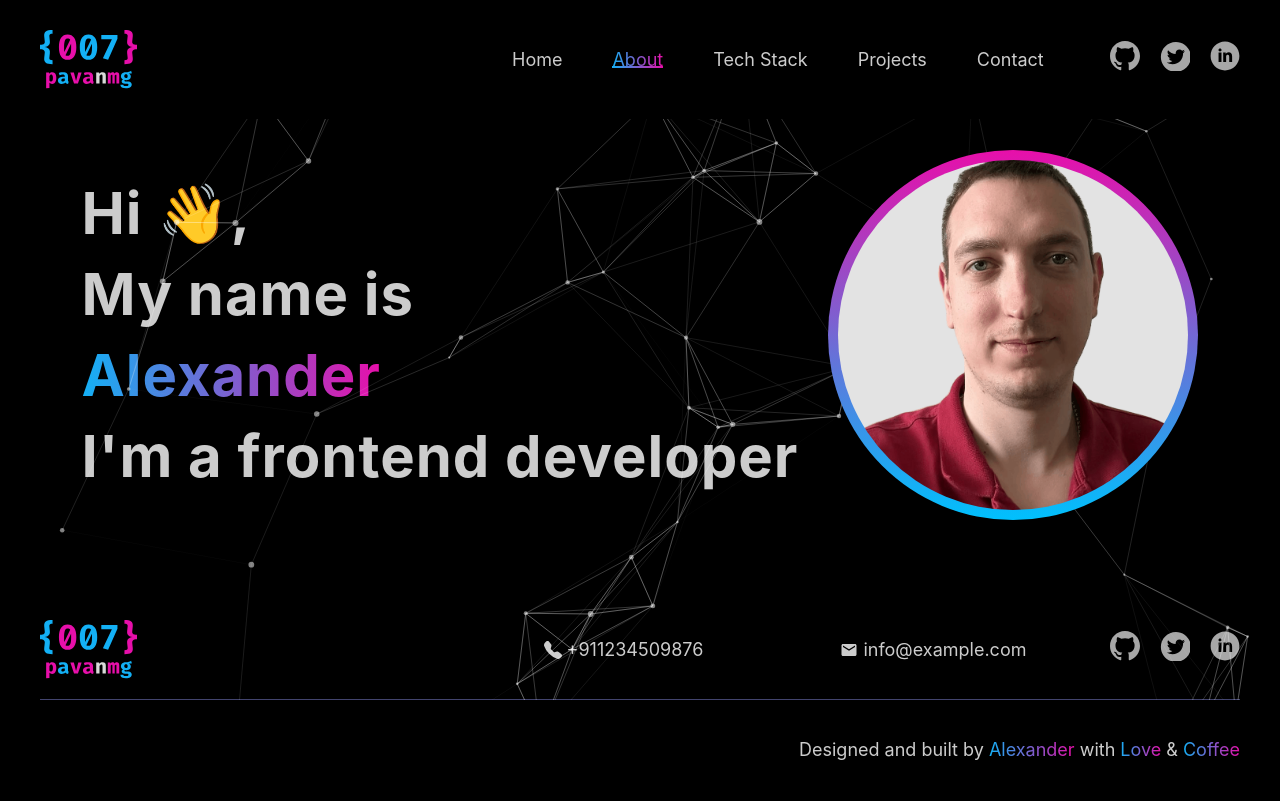
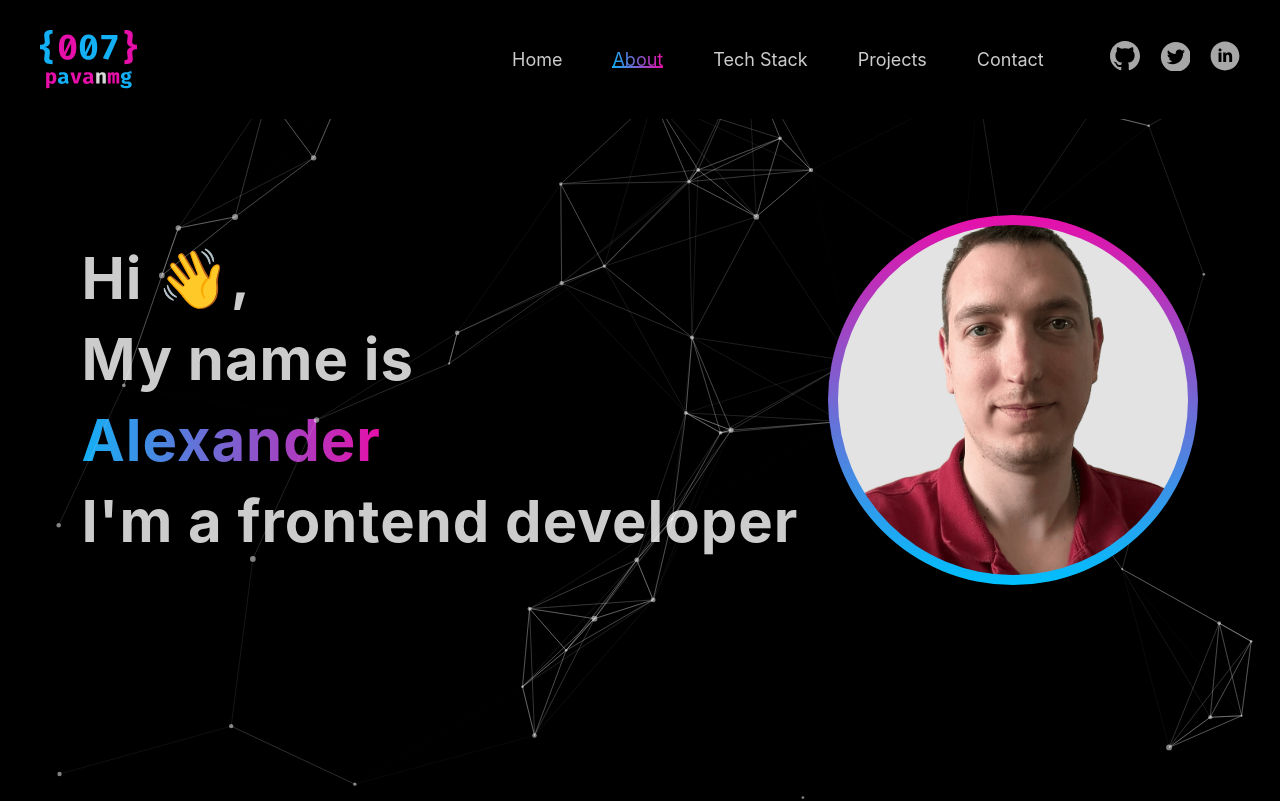
Before and after one commit to Sanyo4ek952/dell, a React app: page /about in a window 1280 px wide. Shown: the top 801 px of the page. Built offline with nearby package versions, Linux system fonts and the light colour scheme.

Commit message:
Превый блок на 100% высоты

```diff
--- a/src/layout/sections/main/about-me/AboutMe.tsx
+++ b/src/layout/sections/main/about-me/AboutMe.tsx
@@ -30,6 +30,7 @@ export default AboutMe;
 const StyledAboutMe = styled.section`
 
     ${FlexWrapper} {
+        height: 100vh;
         gap: 30px;
         @media (max-width: 620px) {
             flex-direction: column-reverse;
--- a/src/styles/StyledApp.tsx
+++ b/src/styles/StyledApp.tsx
@@ -1,6 +1,5 @@
 import styled from "styled-components";
 import {them} from "./Them";
-import {adaptiveFont} from "./GlobalSyles";
 
 type StylesAppTypeProps = {
     bgcolor: string;
@@ -12,8 +11,6 @@ export const StyledApp = styled.div<StylesAppTypeProps>`
     flex-direction: column;
 min-height: 100vh;
     main {
-        padding: ${adaptiveFont(120, 90)} 0 ${adaptiveFont(50, 25)};
-
         flex: 1 0 auto;
         display: flex;
         flex-direction: column;
```
